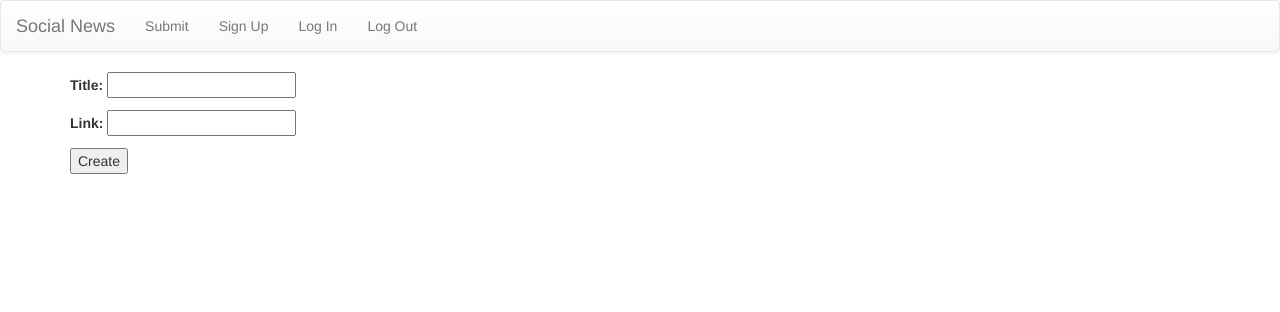
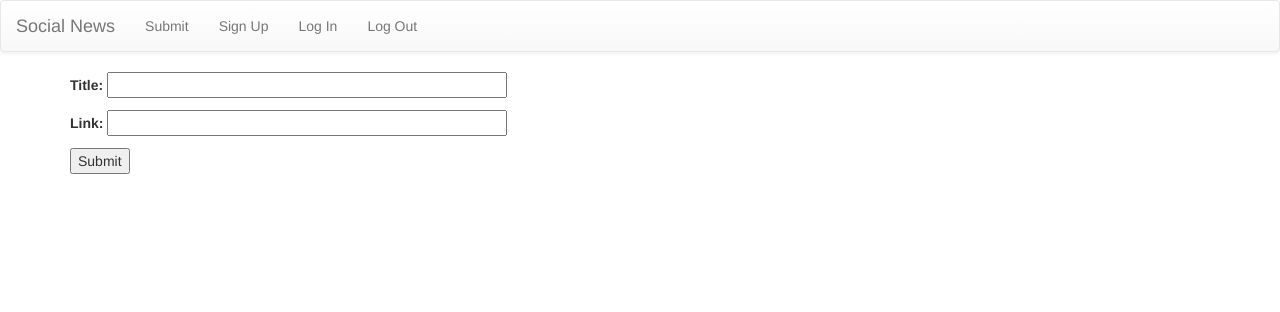
Before and after one commit to lewfish/django-social-news, a Django app: page /submit/ in a window 1280 px wide. Shown: the top 312 px of the page. Run offline with Django 3.2, Linux system fonts and the light colour scheme; the visitor is signed in with stand-in values (Sample User, id 1); some libraries are stand-ins or nearby versions.

Commit message:
Made text input wider on submit view.

```diff
--- a/social_news/templates/social_news/entry_form.html
+++ b/social_news/templates/social_news/entry_form.html
@@ -1,9 +1,15 @@
 {% extends "social_news/base.html" %}
 
 {% block content %}
+<style>
+#id_title, #id_link {
+width: 400px;
+}
+</style>
+
 <form action="" method="post">
   {% csrf_token %}
   {{ form.as_p }}
-  <input type="submit" value="Create" />
+  <input type="submit" value="Submit" />
 </form>
 {% endblock %}
```
